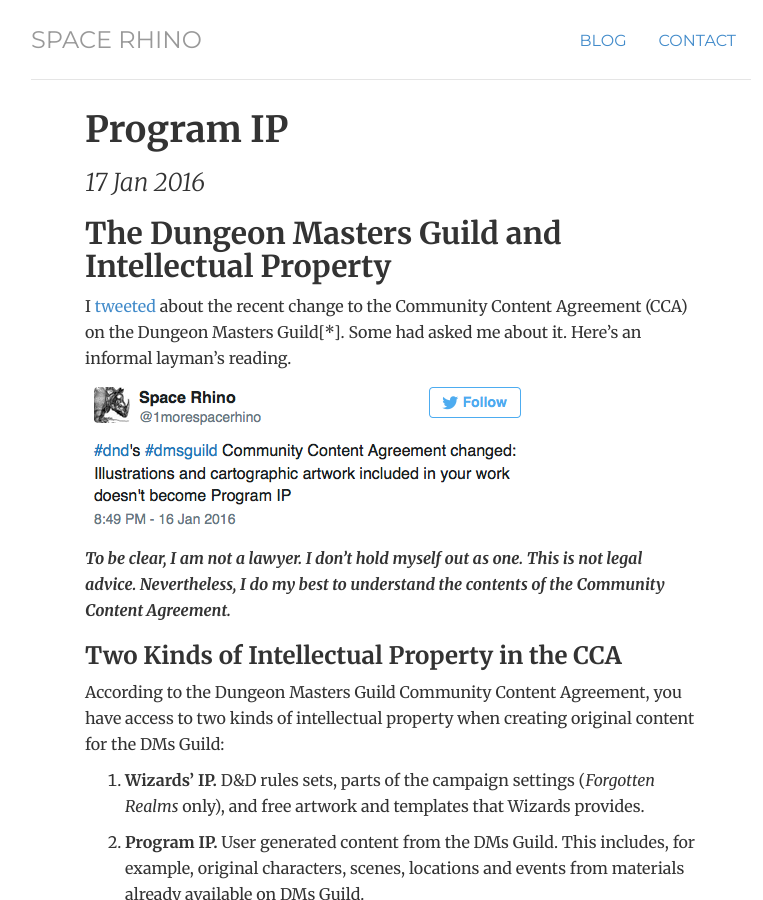
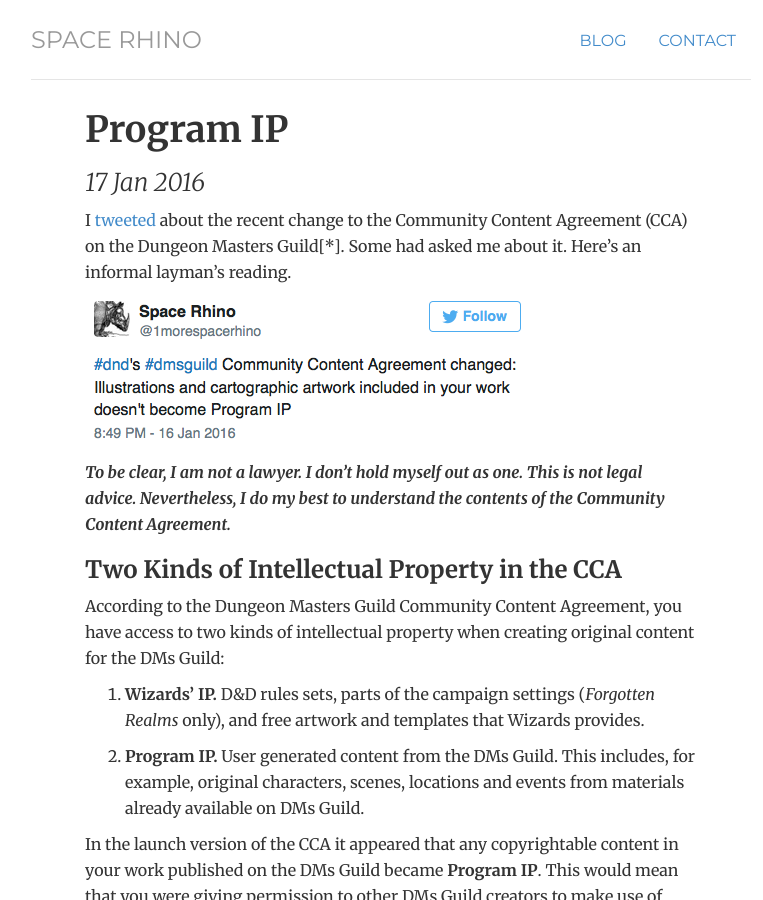
Before and after one commit to 1morespacerhino/1morespacerhino.github.io, a Jekyll site: the page built from _posts/2016-01-17-Program-IP.md, in a window 1280 px wide and 900 px high. Shown: the whole window, without its empty margins (249-1012 px from the left). Built offline with Jekyll 4.4.1, drawn with Linux system fonts in a browser that asks for light colours.

Commit message:
Update post

```diff
--- a/_posts/2016-01-17-Program-IP.md
+++ b/_posts/2016-01-17-Program-IP.md
@@ -2,9 +2,6 @@
 layout: post
 title: Program IP
 ---
-
-##The Dungeon Masters Guild and Intellectual Property
-
 I [tweeted](https://www.twitter.com/1morespacerhino) about the recent change to the Community Content Agreement (CCA) on the Dungeon Masters Guild\[\*\]. Some had asked me about it. Here's an informal layman's reading.
 
 ![Tweet about DMs Guild](/img/20160116_tweet.png)
```
